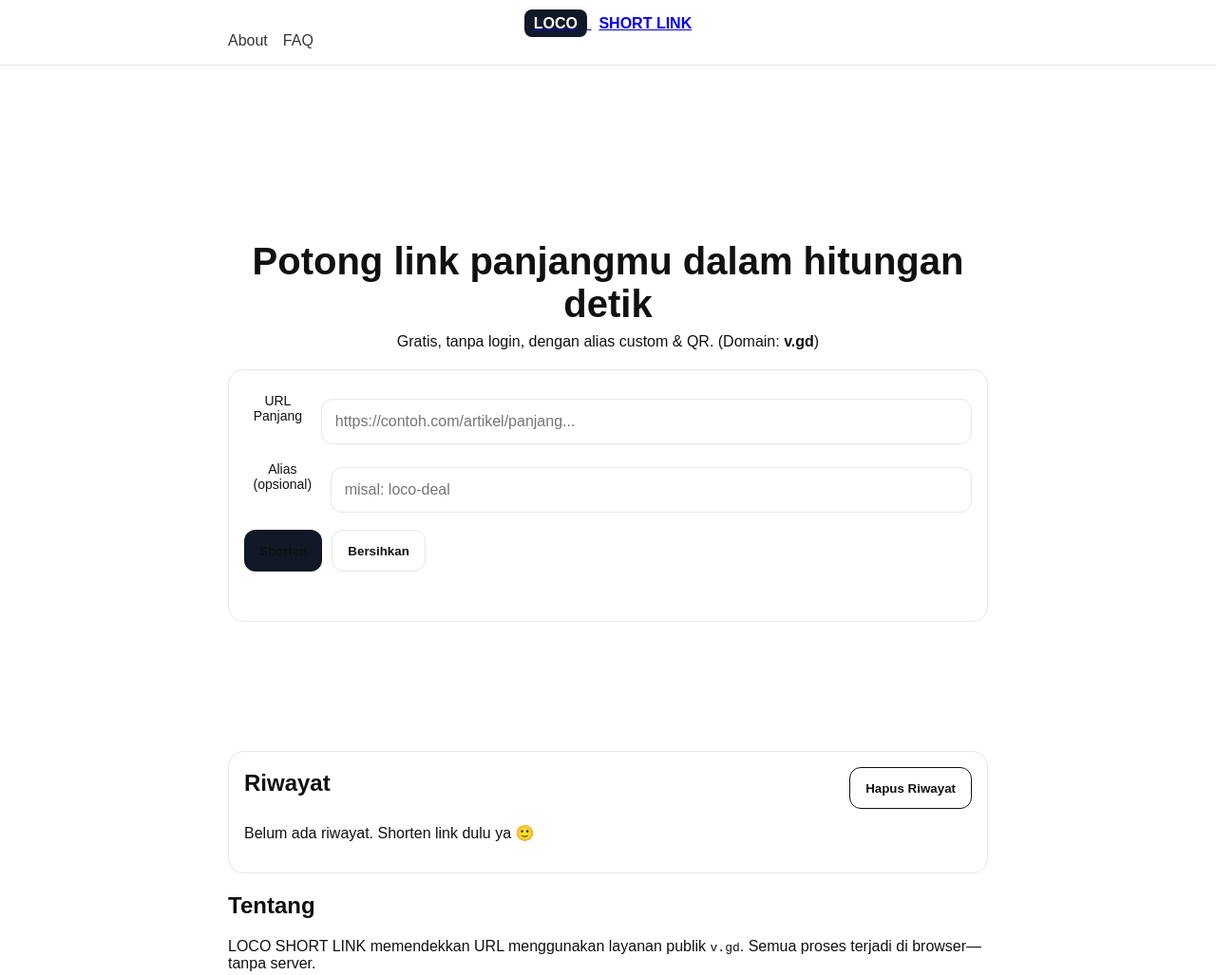
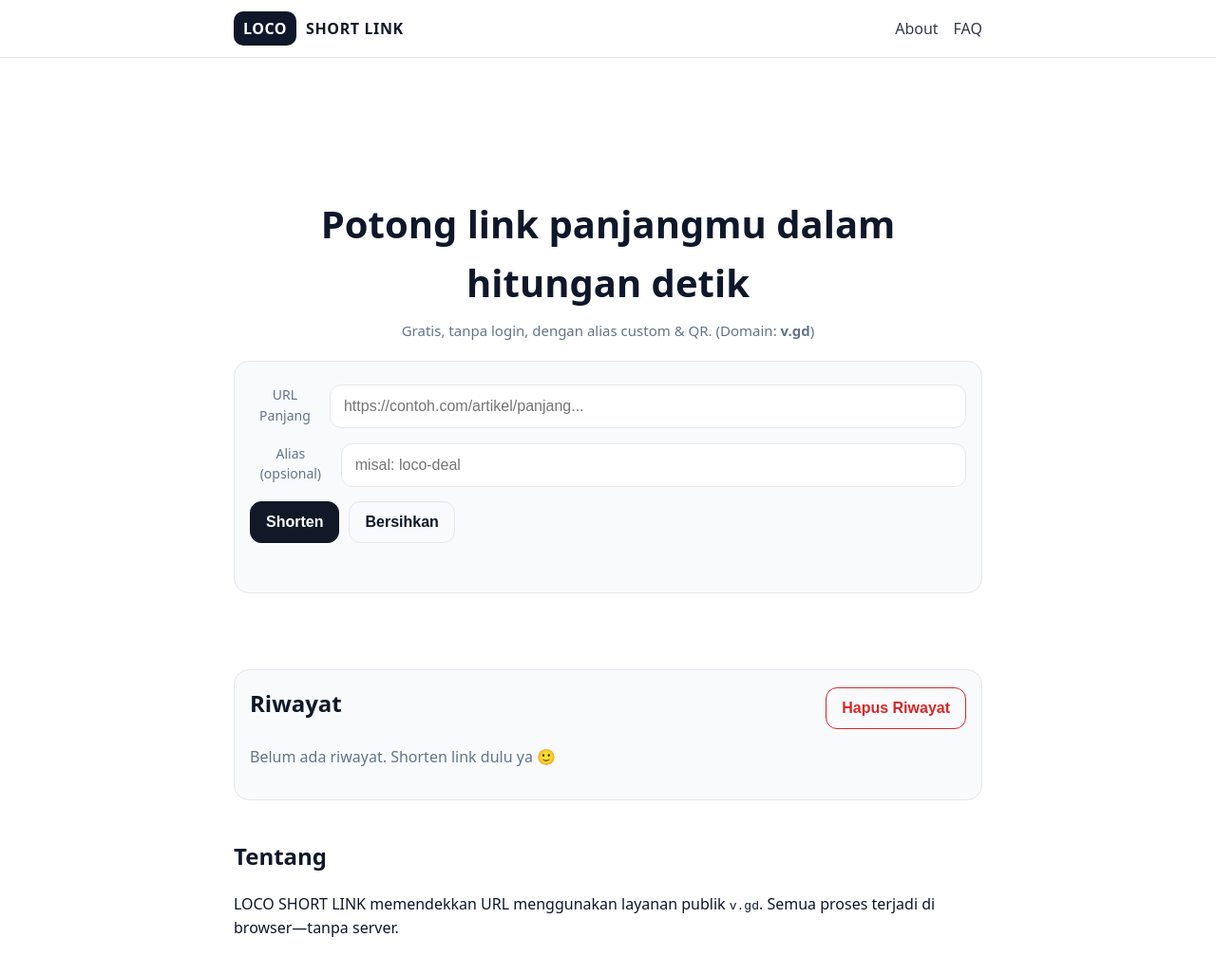
Before and after one commit to hahudah15-droid/LOCOK, a plain HTML site: page index.html in a window 1280 px wide. Shown: the top 1027 px of the page at 95% size. Drawn offline with Linux system fonts and the light colour scheme.

Commit message:
Update style.css

```diff
--- a/style.css
+++ b/style.css
@@ -1,40 +1,116 @@
-:root {
-  --bg:#fff;
-  --text:#111;
+:root{
+  --bg:#ffffff;
+  --text:#0f172a;
+  --muted:#64748b;
   --primary:#111827;
-  --primary-text:#fff;
+  --primary-ink:#ffffff;
+  --card:#f8fafc;
   --border:#e5e7eb;
+  --danger:#dc2626;
 }
 
-body {
+/* Base */
+*{box-sizing:border-box}
+html,body{height:100%}
+body{
   margin:0;
-  font-family: "Poppins", sans-serif;
+  -webkit-text-size-adjust:100%;
+  font-family: ui-sans-serif, system-ui, -apple-system, "Segoe UI", Roboto, Inter, Arial;
+  color:var(--text);
   background:var(--bg);
-  color:var(--text);
+  line-height:1.55;
 }
 
-.container { max-width:800px; margin:auto; padding:0 16px; }
-header, footer { text-align:center; padding:16px 0; border-bottom:1px solid var(--border); }
-footer { border-top:1px solid var(--border); margin-top:40px; font-size:14px; color:#555; }
-.brand-badge { background:var(--primary); color:var(--primary-text); padding:6px 10px; border-radius:8px; font-weight:700; }
-.brand-text { font-weight:700; margin-left:8px; }
+/* Layout */
+.container{max-width:820px;margin:auto;padding:0 16px}
+.section{margin:40px 0}
+.muted{color:var(--muted)}
+.hidden{display:none}
 
-.hero { text-align:center; margin:40px 0; }
-.card { background:#f9fafb; padding:20px; border:1px solid var(--border); border-radius:12px; margin-bottom:16px; }
+/* Header */
+.site-header{position:sticky;top:0;z-index:10;background:var(--bg);border-bottom:1px solid var(--border)}
+.header-inner{display:flex;align-items:center;justify-content:space-between;min-height:60px}
+.brand{display:flex;align-items:center;gap:10px;text-decoration:none;color:inherit}
+.brand-badge{background:var(--text);color:#fff;font-weight:800;border-radius:10px;padding:6px 10px;letter-spacing:.5px}
+.brand-text{font-weight:700;letter-spacing:.6px}
 
-.input {
-  width:100%;
-  padding:10px;
-  border-radius:10px;
+/* Nav (mobile-first hidden) */
+.burger{display:inline-flex;background:transparent;border:0;padding:8px;cursor:pointer}
+.burger span{display:block;width:22px;height:2px;background:var(--text);margin:4px 0;border-radius:1px}
+.nav{display:none;gap:16px;align-items:center}
+.nav a{color:var(--text);text-decoration:none;font-weight:500;opacity:.85}
+.nav a:hover{opacity:1}
+
+/* Hero / Forms */
+.hero{padding:28px 0 6px}
+.hero h1{margin:0 0 6px;font-size:clamp(22px,5.8vw,36px)}
+.sub{color:var(--muted);margin:0 0 16px;font-size:15px}
+
+.card{
+  background:var(--card);
   border:1px solid var(--border);
-  margin:6px 0;
-  font-size:16px;
+  border-radius:16px;
+  padding:14px;
 }
 
-.btn {
-  padding:10px 16px;
-  border-radius:10px;
+.form .row{margin-bottom:12px}
+.label{display:block;font-size:14px;color:var(--muted);margin-bottom:6px}
+.input{
+  width:100%;height:48px;border-radius:12px;border:1px solid var(--border);
+  padding:0 14px;font-size:16px;background:#fff;outline:none
+}
+.input:focus{border-color:#94a3b8;box-shadow:0 0 0 3px rgb(148 163 184 / 20%)}
+
+/* Actions: stacked on mobile */
+.actions{display:flex;flex-direction:column;gap:10px;margin-top:8px}
+.btn{
   border:1px solid var(--border);
+  background:#fff;color:var(--text);
+  height:48px;padding:0 16px;border-radius:12px;
+  cursor:pointer;font-weight:700;font-size:16px;touch-action:manipulation
+}
+.btn:active{transform:translateY(1px)}
+.btn.primary{background:var(--primary);color:var(--primary-ink);border-color:var(--primary)}
+.btn.ghost{background:transparent}
+.btn.danger{border-color:var(--danger);color:var(--danger)}
+.link{color:var(--text);text-decoration:underline}
+
+.msg{margin:8px 2px;color:var(--muted);min-height:20px;font-size:14px}
+
+/* Result */
+.result h2,.history h2{margin:0 0 10px}
+.result-body{display:grid;grid-template-columns:1fr;gap:12px}
+.result-link{display:grid;grid-template-columns:1fr auto auto;gap:8px;align-items:center}
+.result .input{height:50px}
+
+/* QR */
+.qr{display:flex;flex-direction:column;gap:8px;align-items:flex-start}
+.qr img{
+  width:100%;max-width:220px;aspect-ratio:1/1;border-radius:12px;
+  border:1px solid var(--border);background:#fff;object-fit:contain
+}
+
+/* History */
+.history-head{display:flex;align-items:center;justify-content:space-between;margin-bottom:8px}
+.history-list .item{
+  display:grid;grid-template-columns:1fr auto auto;gap:10px;align-items:center;
+  border-top:1px dashed var(--border);padding:10px 0
+}
+.badge{font-size:12px;color:#fff;background:#0ea5e9;border-radius:999px;padding:4px 10px;font-weight:800}
+.actions-row{display:flex;gap:8px}
+
+/* Footer */
+.site-footer{margin:28px 0 24px;color:var(--muted);font-size:14px}
+.foot-flex{display:flex;flex-wrap:wrap;gap:8px;align-items:center}
+.site-footer .sep{margin:0 8px}
+
+/* ≥768px: enhance desktop */
+@media (min-width: 768px){
+  .actions{flex-direction:row}
+  .result-body{grid-template-columns:2fr 1fr}
+  .burger{display:none}
+  .nav{display:flex}
+}  border:1px solid var(--border);
   cursor:pointer;
   font-weight:600;
 }
```
